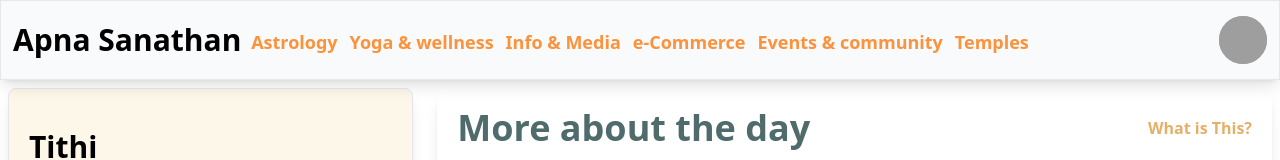
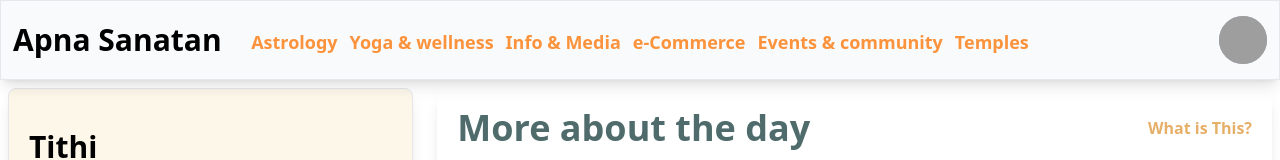
Before and after one commit to inddev/apna-temp, a React (Create React App) app in the folder client/: page / in a window 1280 px wide. Shown: the top 160 px of the page. Built offline with nearby package versions, Linux system fonts and the light colour scheme; grey boxes are pictures that could not be loaded.

Commit message:
"Update navbar title from 'Apna Sanathan' to 'Apna Sanatan'"

```diff
--- a/client/src/components/searchBook/Navbar.js
+++ b/client/src/components/searchBook/Navbar.js
@@ -12,7 +12,7 @@
 
   return (
     <nav className="flex justify-between p-3 h-20 bg-gray-50 items-center border shadow-lg relative">
-      <div className="text-3xl font-bold">Apna Sanathan</div>
+      <div className="text-3xl font-bold">Apna Sanatan</div>
       <div
         onClick={() => setToggle(false)}
         className={`absolute md:left-1/2 md:top-1/2 md:block ${
```
